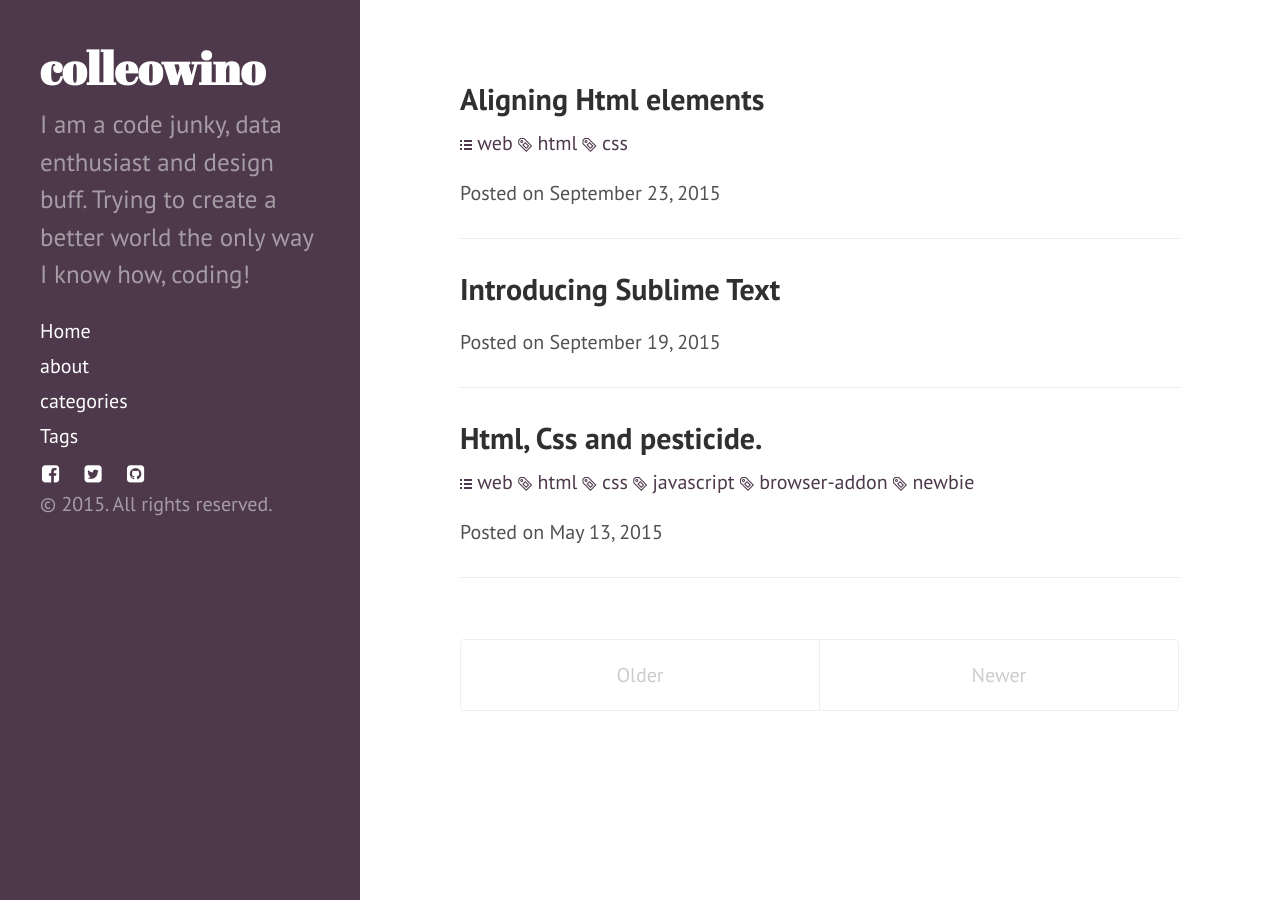
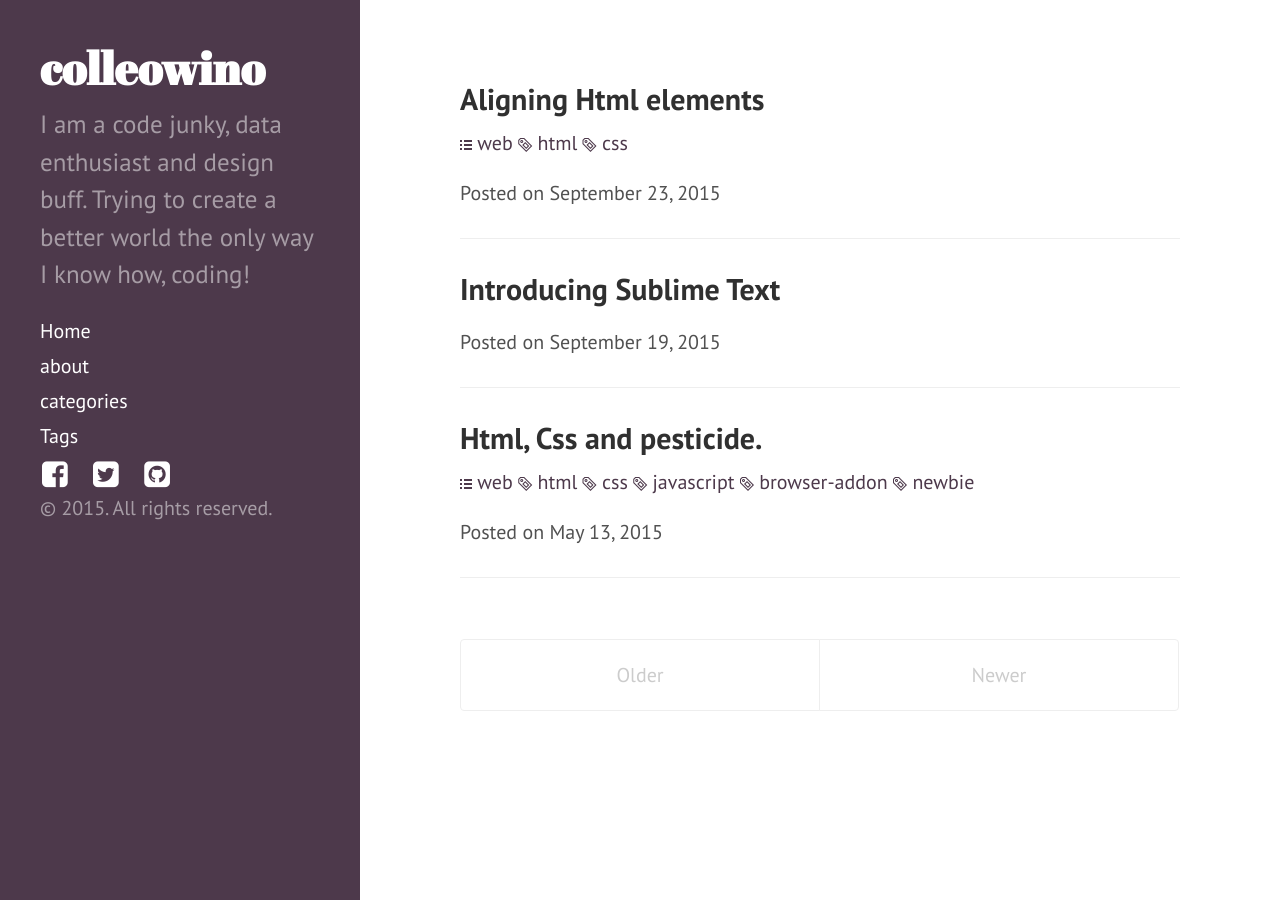
Before and after one commit to colleowino/colleowino.github.io, a Jekyll site: the page built from index.html, in a window 1280 px wide. Built offline with Jekyll 4.4.1, drawn with Linux system fonts in a browser that asks for light colours; nearby versions of some CDN libraries; the list of posts is cut into pages by our own code; comment, search, counter and statistics services are not loaded.

Commit message:
increased social icon sizes

```diff
--- a/css/hyde.css
+++ b/css/hyde.css
@@ -85,6 +85,10 @@ html {
 
 .sidebar .social-box i:hover{
 	color: #F74141;
+}
+
+.sidebar .social-box i.fa{
+	font-size: 30px;
 }
 
 /* About section */
```
